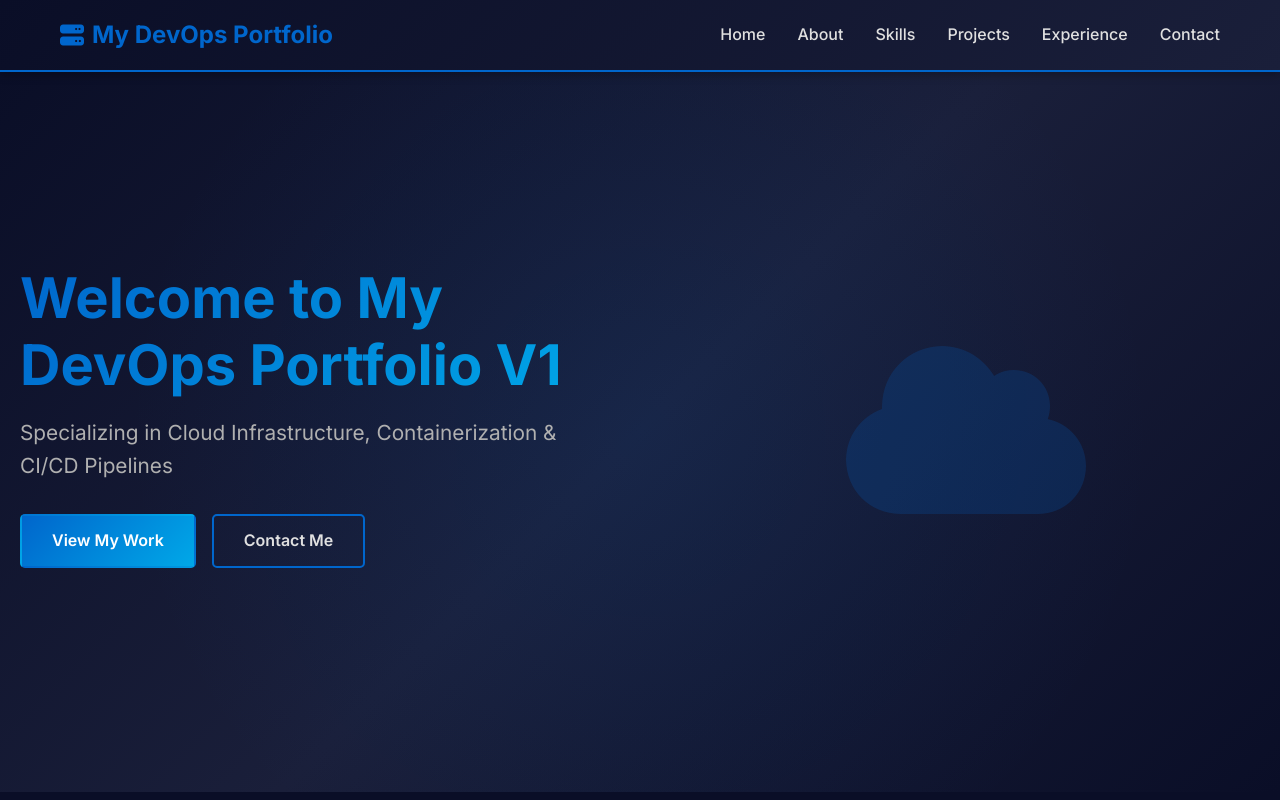
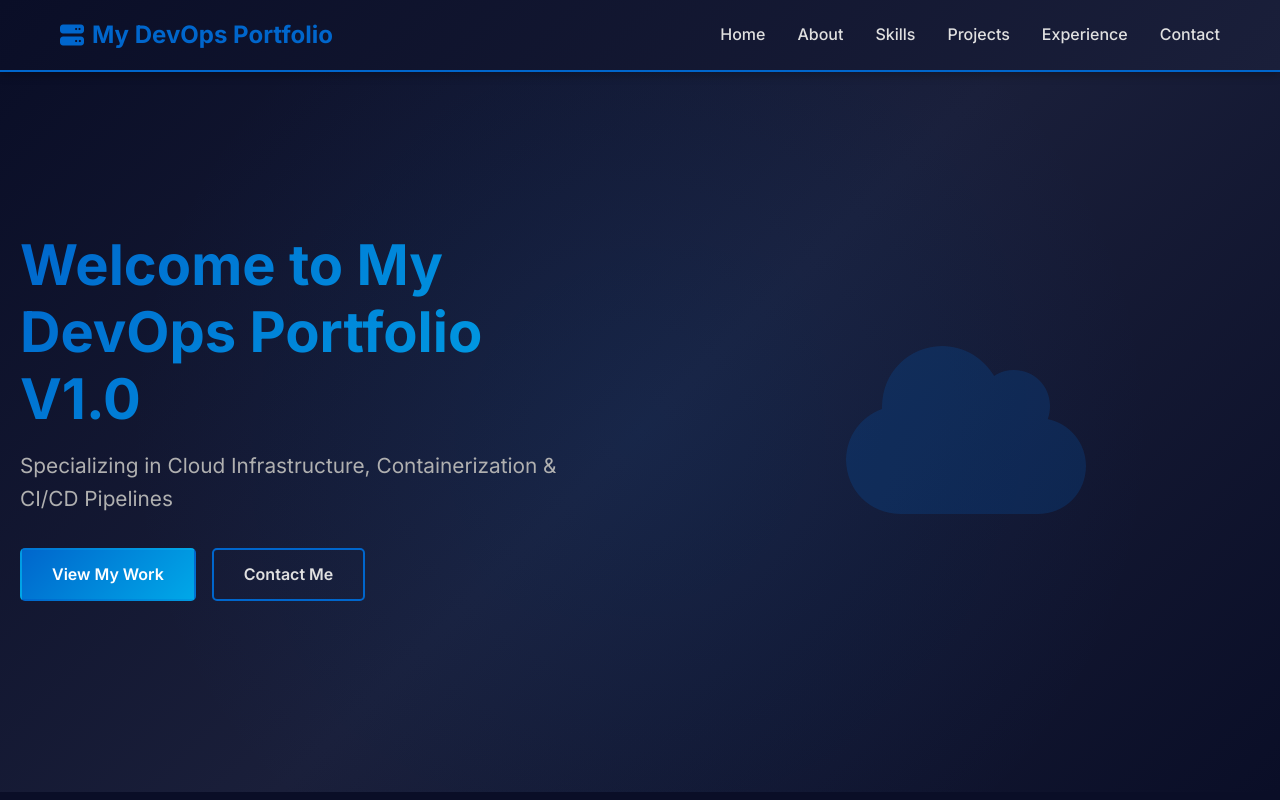
Before and after one commit to lejiend/my-portfolio, a React (Vite) app: page / in a window 1280 px wide. Shown: the top 800 px of the page. Built offline with nearby package versions, Linux system fonts and the light colour scheme.

Commit message:
feature: add v1.0 to homepage

```diff
--- a/src/pages/Home.jsx
+++ b/src/pages/Home.jsx
@@ -7,7 +7,7 @@ export default function Home() {
       {/* Hero Section */}
       <section className="hero">
         <div className="hero-content">
-          <h1 className="hero-title">Welcome to My DevOps Portfolio V1</h1>
+          <h1 className="hero-title">Welcome to My DevOps Portfolio V1.0</h1>
           <p className="hero-subtitle">Specializing in Cloud Infrastructure, Containerization & CI/CD Pipelines</p>
           <div className="hero-buttons">
             <Link to="/projects" className="btn btn-primary">
```
